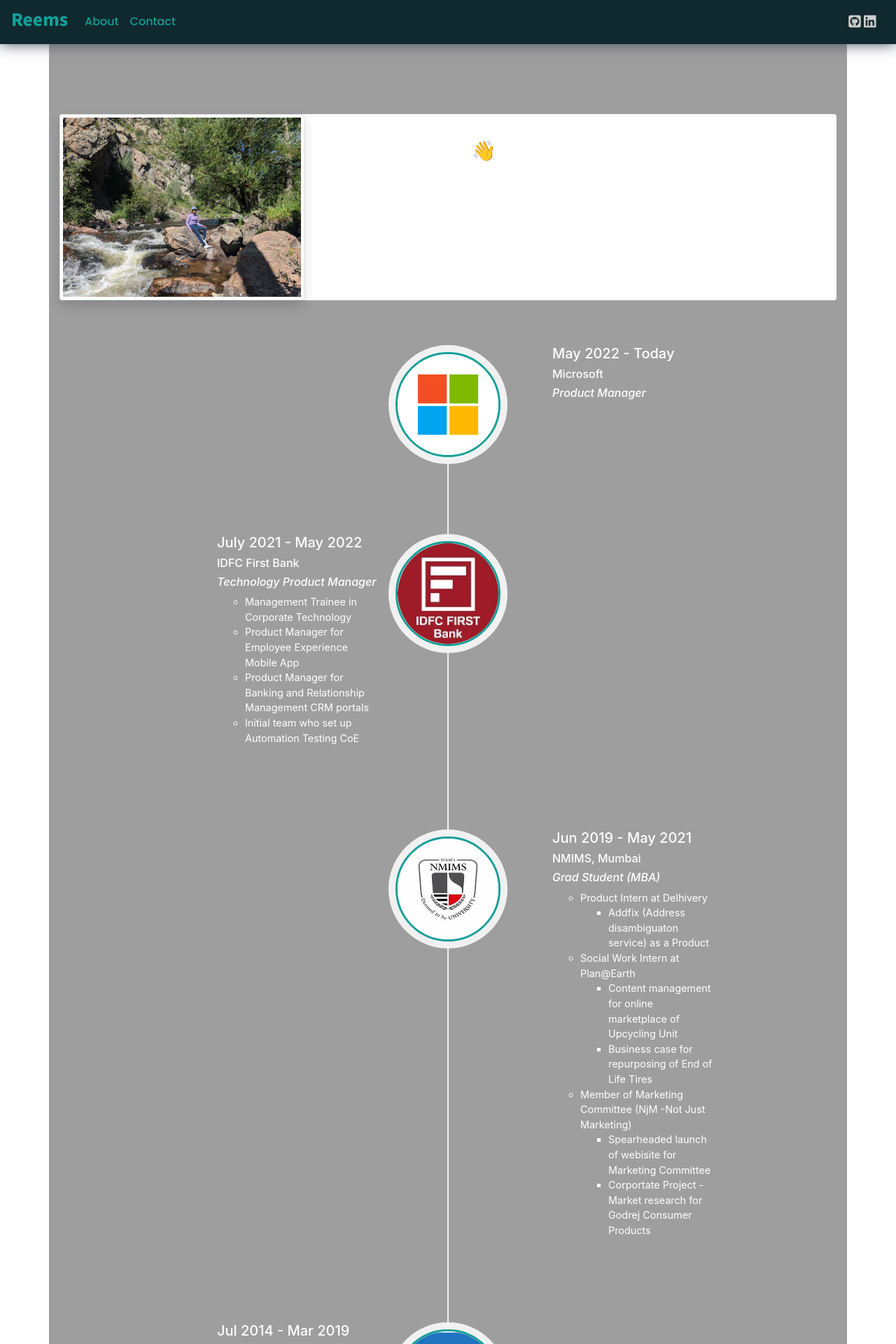
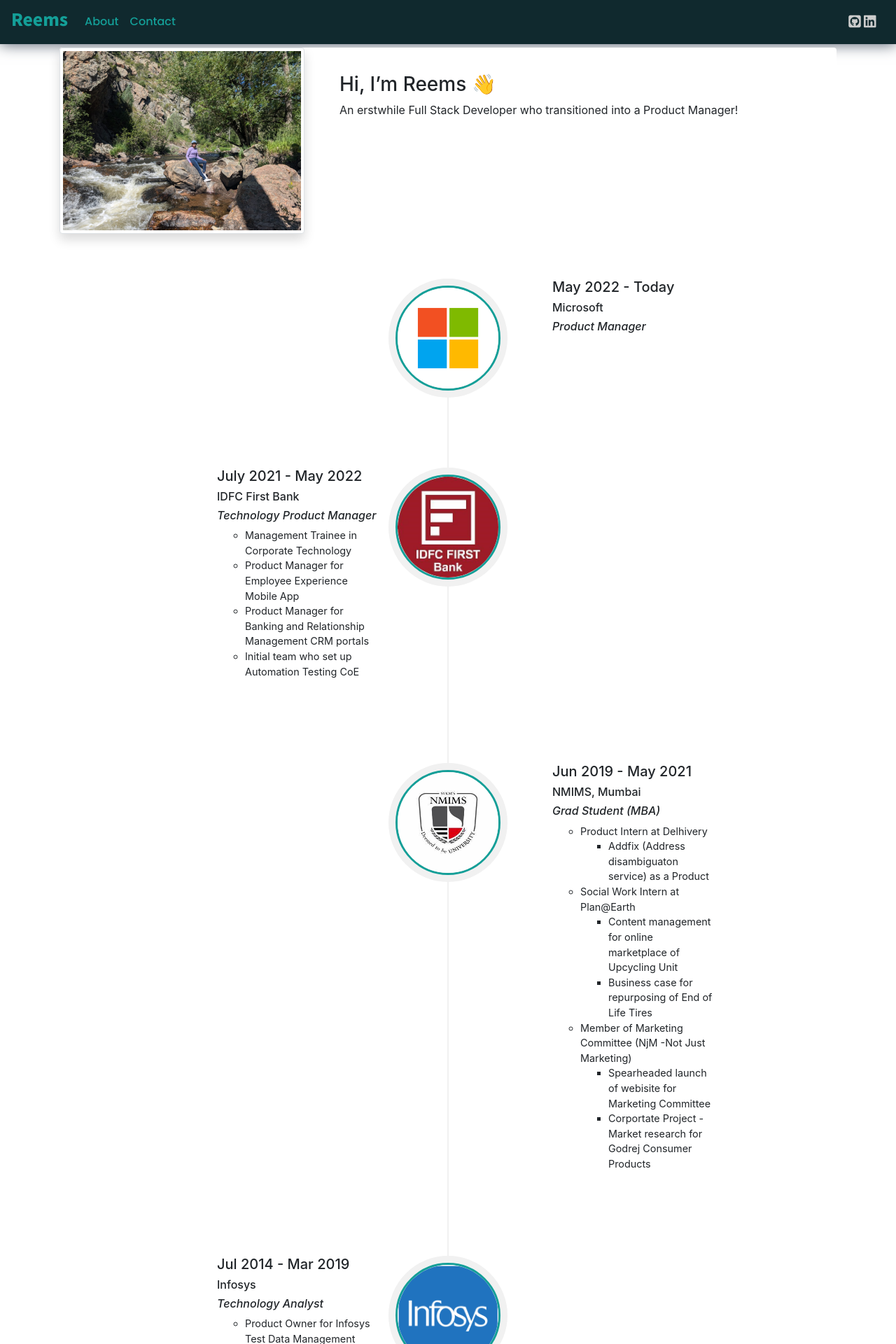
Before and after one commit to reemstk/reemstk.github.io, a Jekyll site: the page built from index.md, in a window 1280 px wide. Shown: the top 1920 px of the page at 70% size. Built offline with Jekyll 4.4.1, drawn with Linux system fonts in a browser that asks for light colours; nearby versions of some CDN libraries; comment, search, counter and statistics services are not loaded; our own code applies the rules of GitHub Pages for plain Markdown files.

Commit message:
Update default.html

```diff
--- a/_layouts/default.html
+++ b/_layouts/default.html
@@ -6,7 +6,7 @@
     {% include nav.html %}
   </header>
   <body style="background-color:{{theme.background-color}};">
-    <div class="container dumbarton-spacer-sm bg-img">
+    <div class="container dumbarton-spacer-sm">
       {{ content }}
     </div>
     {% include footer.html %}
```
